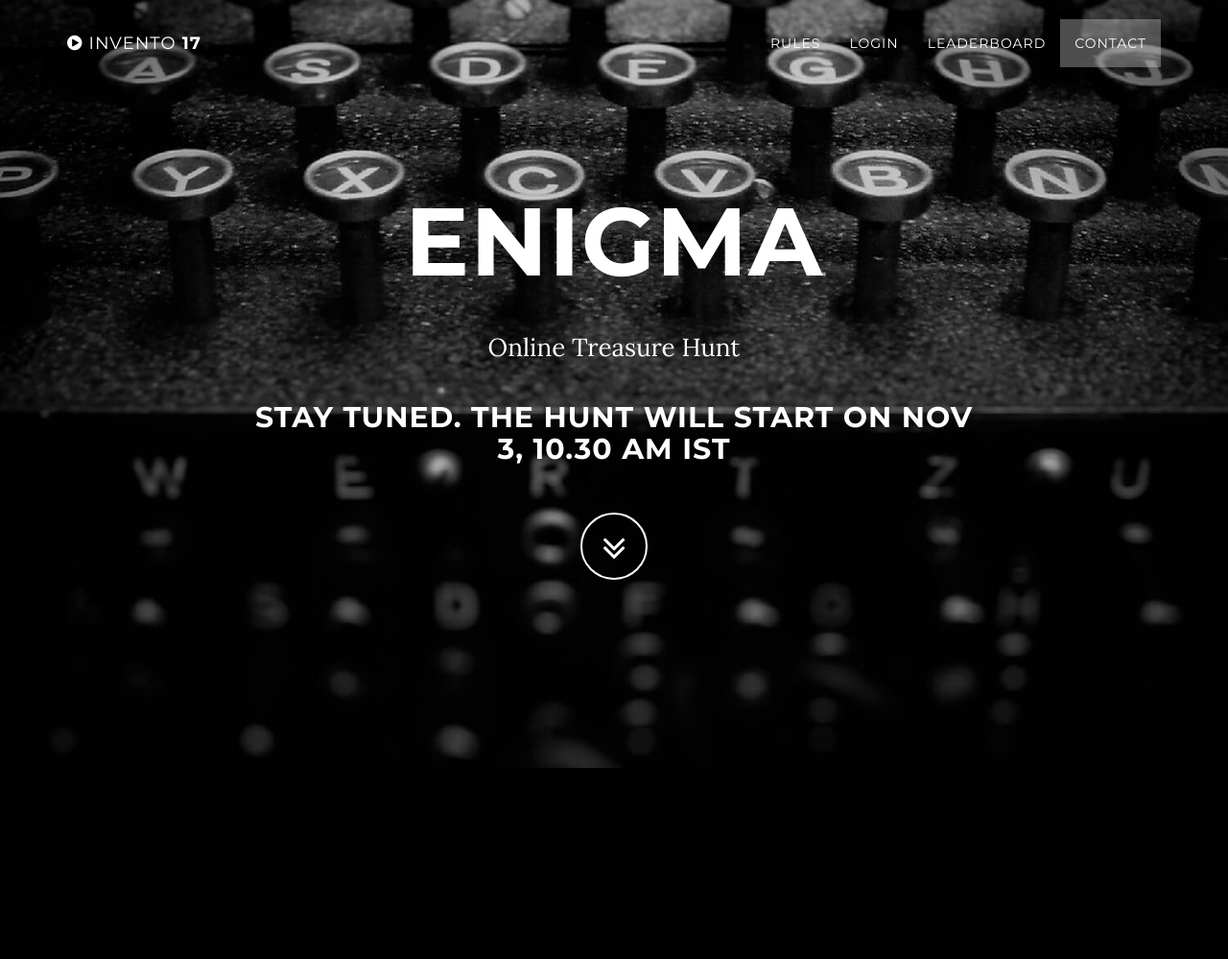
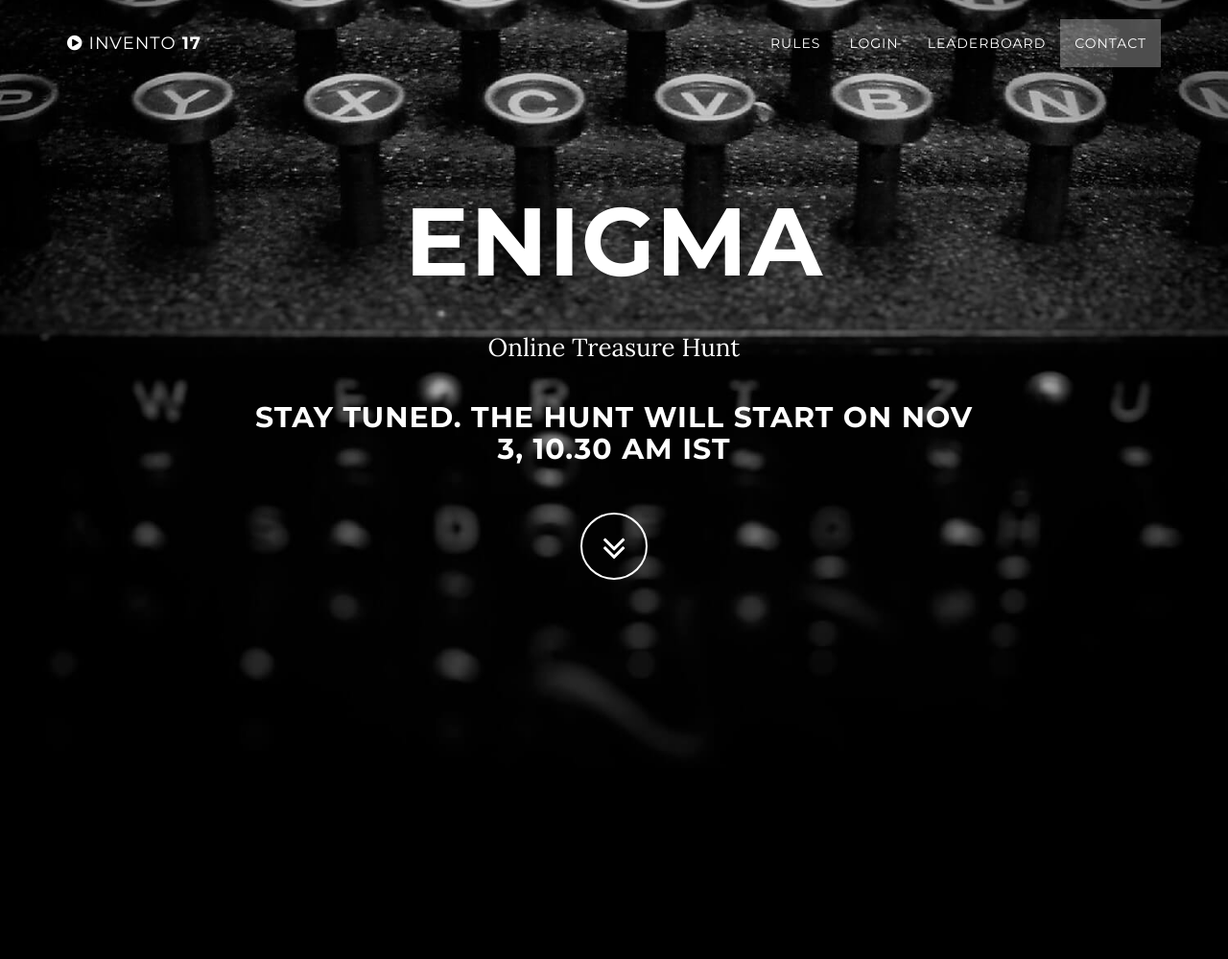
Before and after one commit to biswaz/Enigma, a Django app: page / in a window 1280 px wide. Shown: the top 999 px of the page at 96% size. Run offline with Django 3.2, Linux system fonts and the light colour scheme; some libraries are stand-ins or nearby versions.

Commit message:
changed bg

```diff
--- a/enigma/static/css/home.css
+++ b/enigma/static/css/home.css
@@ -4,7 +4,7 @@
 
 
 .intro{
-  /background: url(../img/qwert2.jpg) no-repeat bottom center scroll;
+  background: url(../img/qwert2.jpg) no-repeat bottom center scroll;
   background-color: black;
   -webkit-background-size: cover;
   -moz-background-size: cover;
```
